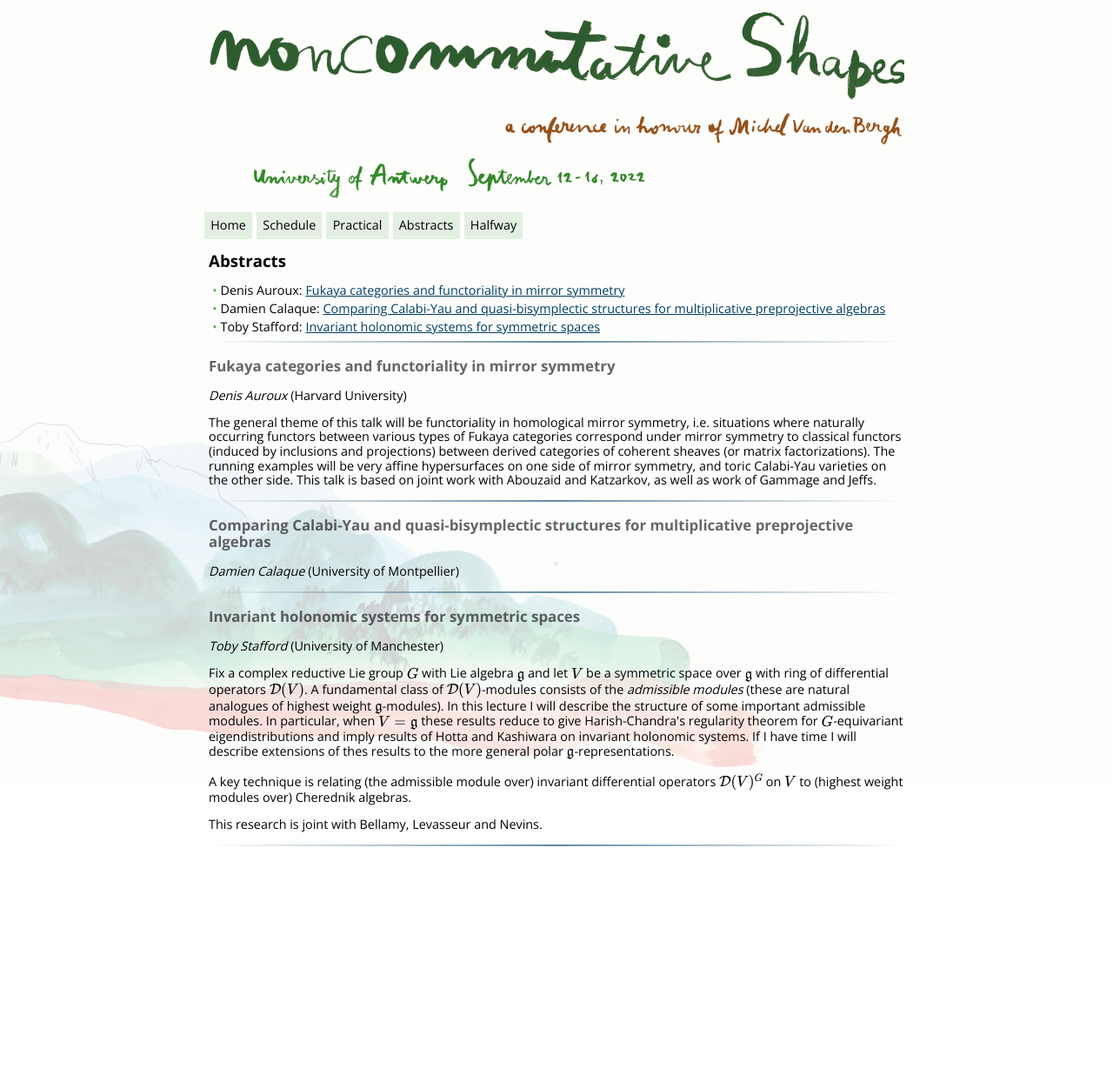
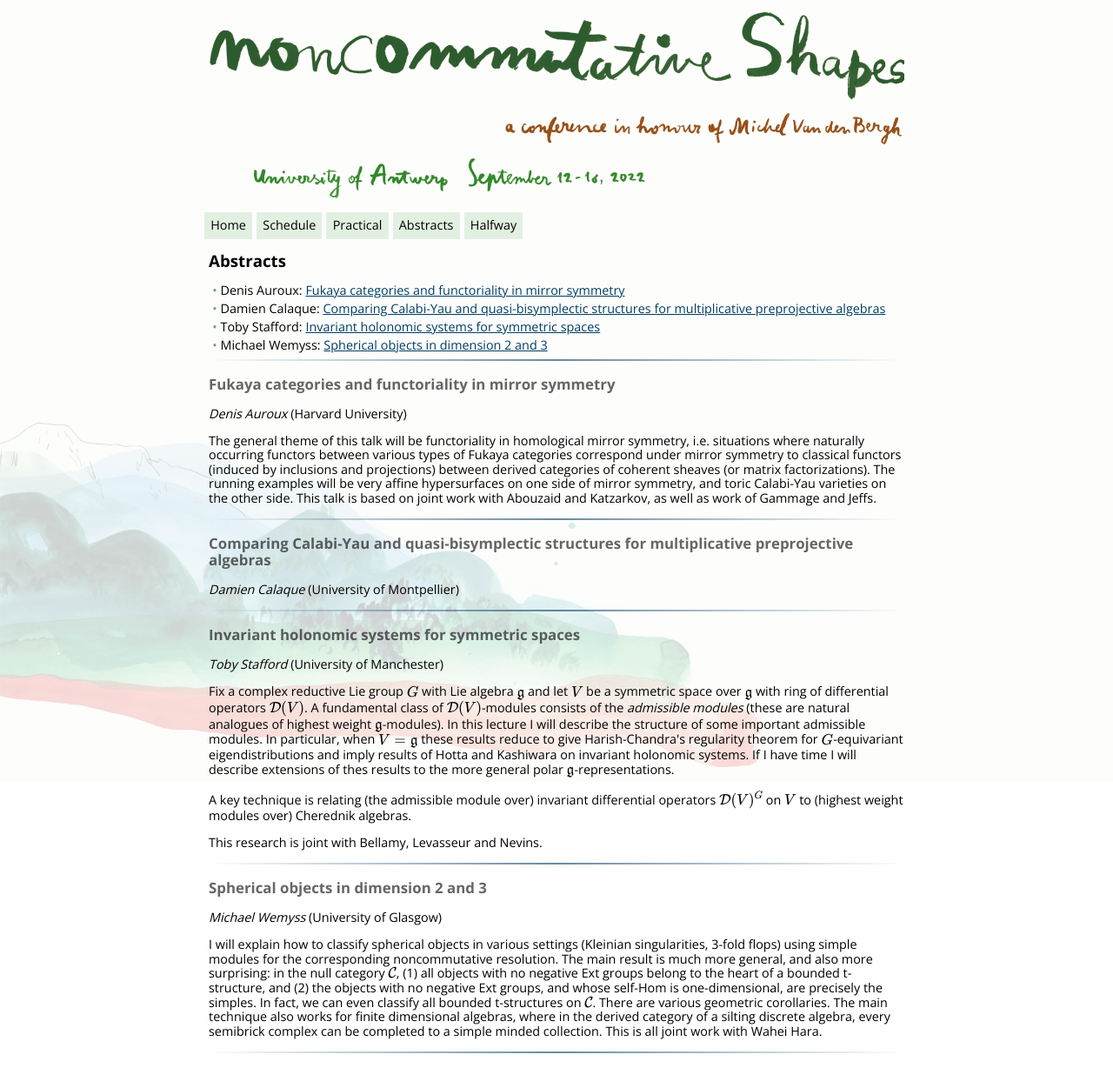
Before and after one commit to ncag-info/antwerp-2020, a Jekyll site: the page built from abstracts.html, in a window 1280 px wide. Shown: the whole page at 87% size. Built offline with Jekyll 4.4.1, drawn with Linux system fonts in a browser that asks for light colours; nearby versions of some CDN libraries; library files that are not in the unit come from our copies; formulas are drawn with MathJax 3; before the commit the page ends 990 px from its top, so only the background shows below that.

Commit message:
Added abstract

```diff
--- a/_data/talks.yml
+++ b/_data/talks.yml
@@ -15,3 +15,9 @@ stafford:
     <p>Fix a complex reductive Lie group $G$ with Lie algebra $\mathfrak{g}$ and let $V$ be a symmetric space over $\mathfrak{g}$ with ring of differential operators $\mathcal{D}(V)$. A fundamental class of $\mathcal{D}(V)$-modules consists of the <em>admissible modules</em> (these are natural analogues of highest weight $\mathfrak{g}$-modules). In this lecture I will describe the structure of some important admissible modules. In particular, when $V=\mathfrak{g}$ these results reduce to give Harish-Chandra's regularity theorem for $G$-equivariant eigendistributions and imply results of Hotta and Kashiwara on invariant holonomic systems. If I have time I will describe extensions of thes results to the more general polar $\mathfrak{g}$-representations.
     <p>A key technique is relating (the admissible module over) invariant differential operators $\mathcal{D}(V)^G$ on $V$ to (highest weight modules over) Cherednik algebras.
     <p>This research is joint with Bellamy, Levasseur and Nevins.
+
+wemyss:
+  title: Spherical objects in dimension 2 and 3
+  speaker: wemyss
+  abstract: >
+    <p>I will explain how to classify spherical objects in various settings (Kleinian singularities, 3-fold flops) using simple modules for the corresponding noncommutative resolution. The main result is much more general, and also more surprising: in the null category $\mathcal{C}$, (1) all objects with no negative Ext groups belong to the heart of a bounded t-structure, and (2) the objects with no negative Ext groups, and whose self-Hom is one-dimensional, are precisely the simples.  In fact, we can even classify all bounded t-structures on $\mathcal{C}$. There are various geometric corollaries. The main technique also works for finite dimensional algebras, where in the derived category of a silting discrete algebra, every semibrick complex can be completed to a simple minded collection.  This is all joint work with Wahei Hara.
```
